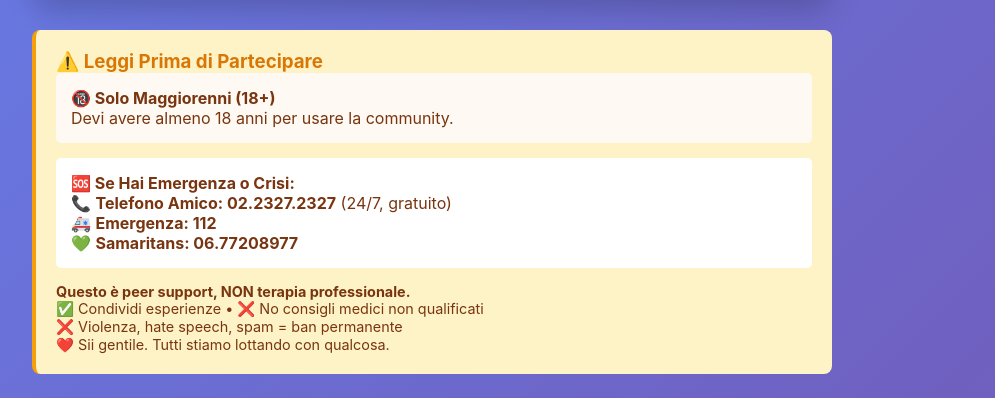
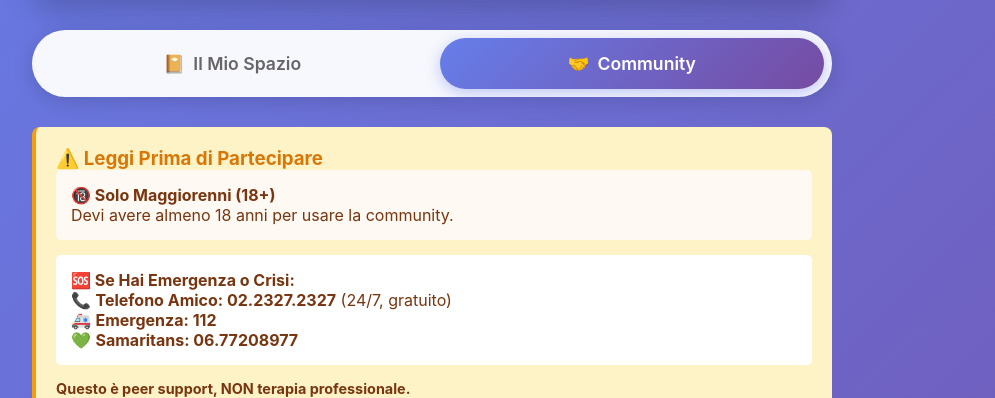
Before and after one commit to ballales1984-wq/assistente-intelligente-agenda, a Flask app: page /community in a window 1280 px wide. Shown: the part 177-575 px from the top of the page, without its empty margins (208-1203 px from the left). Run offline with Flask 3, Linux system fonts and the light colour scheme; data that the repository does not hold is empty.

Commit message:
✨ FEATURE: Tab Navigation tra Spazio Personale e Community

```diff
--- a/templates/community.html
+++ b/templates/community.html
@@ -249,6 +249,62 @@
         .char-counter.error {
             color: #ef4444;
         }
+
+        /* Tab Navigation */
+        .tab-navigation {
+            display: flex;
+            gap: 15px;
+            margin: 0 auto 30px;
+            padding: 8px;
+            background: rgba(255, 255, 255, 0.95);
+            backdrop-filter: blur(10px);
+            border-radius: 50px;
+            box-shadow: 0 4px 20px rgba(0, 0, 0, 0.15);
+        }
+
+        .tab-btn {
+            flex: 1;
+            padding: 15px 30px;
+            border: none;
+            background: transparent;
+            color: #666;
+            font-size: 1.1em;
+            font-weight: 600;
+            cursor: pointer;
+            border-radius: 50px;
+            transition: all 0.3s ease;
+            display: flex;
+            align-items: center;
+            justify-content: center;
+            gap: 8px;
+        }
+
+        .tab-btn:hover {
+            color: #333;
+            background: rgba(102, 126, 234, 0.1);
+        }
+
+        .tab-btn.active {
+            background: linear-gradient(135deg, #667eea, #764ba2);
+            color: white;
+            box-shadow: 0 4px 15px rgba(102, 126, 234, 0.4);
+        }
+
+        @media (max-width: 768px) {
+            .tab-navigation {
+                gap: 10px;
+                padding: 6px;
+            }
+
+            .tab-btn {
+                padding: 12px 20px;
+                font-size: 0.95em;
+            }
+
+            .tab-btn span:last-child {
+                display: none;
+            }
+        }
     </style>
 </head>
 <body>
@@ -261,6 +317,18 @@
                 <a href="/" style="color: #667eea;">← Torna all'Assistente</a> •
                 <a href="https://github.com/ballales1984-wq/assistente-intelligente-agenda/blob/main/COMMUNITY_GUIDELINES.md" target="_blank" style="color: #667eea;">📖 Regole Community</a>
             </p>
+        </div>
+
+        <!-- Tab Navigation -->
+        <div class="tab-navigation">
+            <button class="tab-btn" onclick="window.location.href='/'">
+                <span>📔</span>
+                <span>Il Mio Spazio</span>
+            </button>
+            <button class="tab-btn active" onclick="window.location.href='/community'">
+                <span>🤝</span>
+                <span>Community</span>
+            </button>
         </div>
 
         <!-- Age & Crisis Disclaimer -->
```
Also changed, not shown: templates/index.html (+83 -0 lines).
